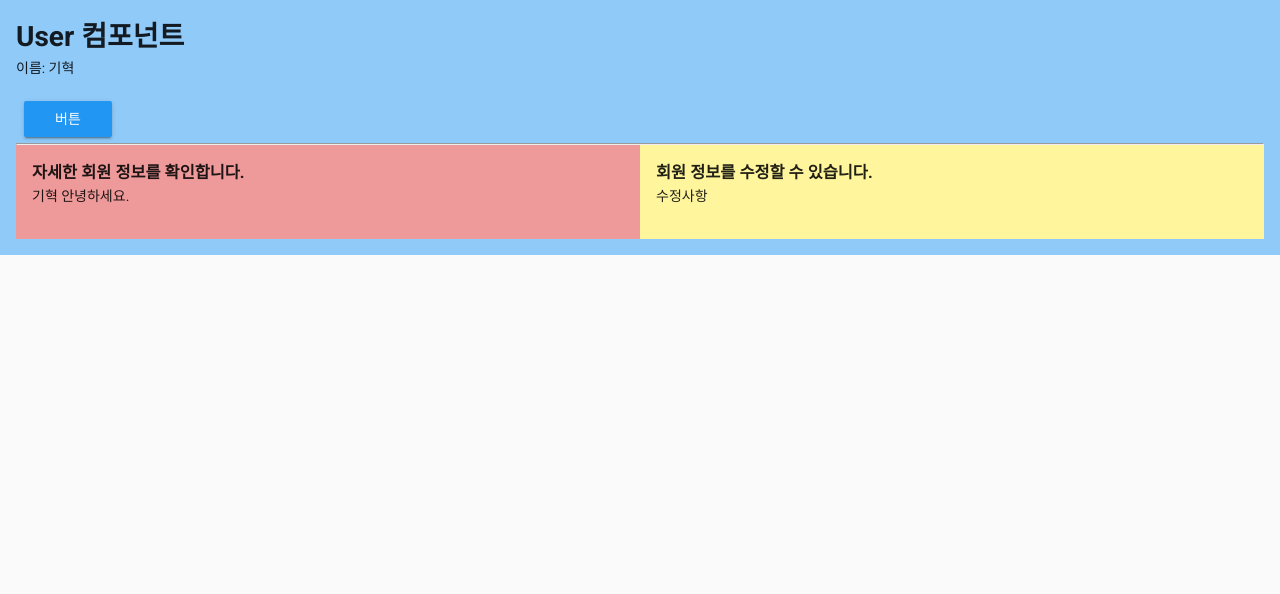
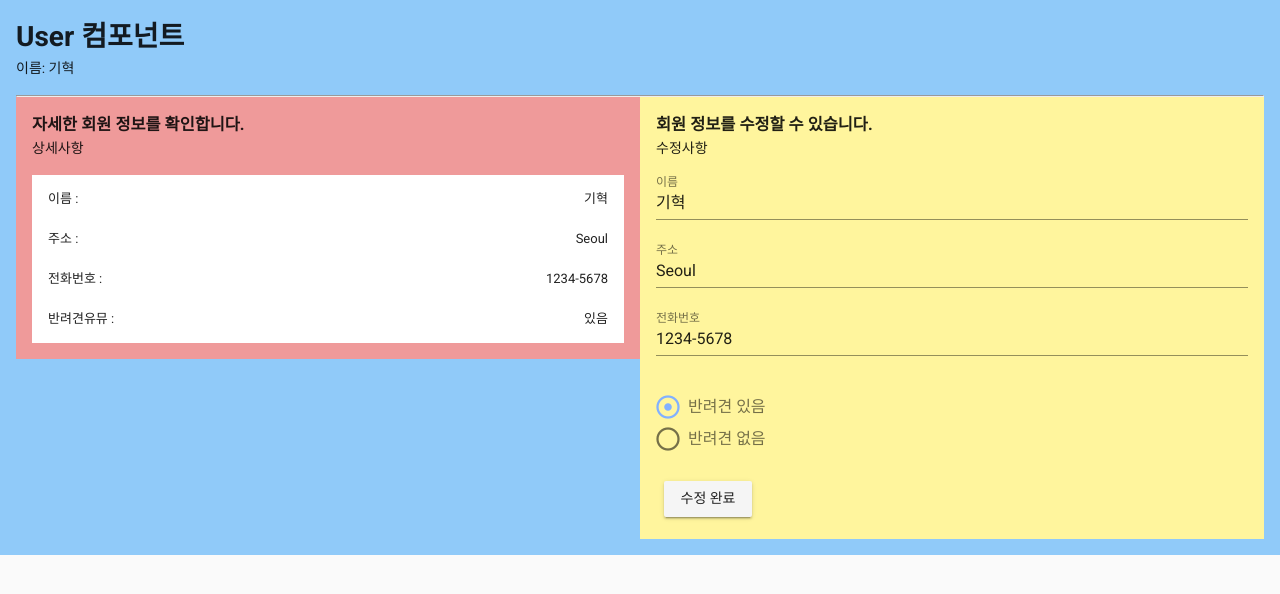
Before and after one commit to JohnsonRyu/TIL, a Vue app in the folder VueJS/practice-vue-cli/: page / in a window 1280 px wide. Shown: the top 594 px of the page. Built offline with nearby package versions, Linux system fonts and the light colour scheme.

Commit message:
ENH: $emit 사용하여, 부모 값 변경 해보기

```diff
--- a/VueJS/practice-vue-cli/src/components/User.vue
+++ b/VueJS/practice-vue-cli/src/components/User.vue
@@ -2,14 +2,24 @@
   <div class="blue lighten-3 pa-3">
     <h1>User 컴포넌트</h1>
     <p>이름: {{ name }}</p>
-    <v-btn color="info" @click="changeName">버튼</v-btn>
     <hr>
     <v-layout row wrap>
       <v-flex xs12 sm6>
-        <UserDetail :userName="name"></UserDetail>
+        <UserDetail
+          :name="name"
+          :address="address"
+          :phone="phone"
+          :hasDog="hasDog"
+        />
       </v-flex>
       <v-flex xs12 sm6>
-        <UserEdit/>
+        <UserEdit
+          :name="name"
+          :address="address"
+          :phone="phone"
+          :hasDog="hasDog"
+          @child="parent"
+        />
       </v-flex>
     </v-layout>
   </div>
@@ -26,12 +36,18 @@ export default {
   },
   data() {
     return {
-      name: "기혁"
+      name: "기혁",
+      address: "Seoul",
+      phone: "1234-5678",
+      hasDog: true
     }
   },
   methods: {
-    changeName() {
-      this.name = "류기혁";
+    parent(user) {
+      this.name = user.name;
+      this.address = user.address;
+      this.phone = user.phone;
+      this.hasDog = user.hasDog;
     }
   },
 }
--- a/VueJS/practice-vue-cli/src/components/UserDetail.vue
+++ b/VueJS/practice-vue-cli/src/components/UserDetail.vue
@@ -1,20 +1,41 @@
 <template>
   <div class="red lighten-3 pa-3">
     <h3>자세한 회원 정보를 확인합니다.</h3>
-    <p>{{ sayHello }}</p>
+    <p>상세사항</p>
+    <v-list dense>
+      <v-list-tile>
+        <v-list-tile-content>이름 : </v-list-tile-content>
+        <v-list-tile-content class ="align-end">
+          {{ name }}
+        </v-list-tile-content>
+      </v-list-tile>
+      <v-list-tile>
+        <v-list-tile-content>주소 : </v-list-tile-content>
+        <v-list-tile-content class ="align-end">
+          {{ address }}
+        </v-list-tile-content>
+      </v-list-tile>
+      <v-list-tile>
+        <v-list-tile-content>전화번호 : </v-list-tile-content>
+        <v-list-tile-content class ="align-end">
+          {{ phone }}
+        </v-list-tile-content>
+      </v-list-tile>
+      <v-list-tile>
+        <v-list-tile-content>반려견유뮤 : </v-list-tile-content>
+        <v-list-tile-content class ="align-end">
+          {{ hasDogKr }}
+        </v-list-tile-content>
+      </v-list-tile>
+    </v-list>
   </div>
 </template>
 <script>
   export default {
-    props: {
-      userName: {
-        type: String,
-        default: "LEGO"
-      }
-    },
+    props: ["name", "address", "phone", "hasDog"],
     computed: {
-      sayHello() {
-        return this.userName + " 안녕하세요."
+      hasDogKr() {
+        return this.hasDog ? "있음" : "없음";
       }
     }
   }
--- a/VueJS/practice-vue-cli/src/components/UserEdit.vue
+++ b/VueJS/practice-vue-cli/src/components/UserEdit.vue
@@ -2,8 +2,47 @@
   <div class="yellow lighten-3 pa-3">
     <h3>회원 정보를 수정할 수 있습니다.</h3>
     <p>수정사항</p>
+    <v-text-field
+      label="이름"
+      v-model="user.name"
+    />
+    <v-text-field
+      label="주소"
+      v-model="user.address"
+    />
+    <v-text-field
+      label="전화번호"
+      v-model="user.phone"
+    />
+    <v-radio-group v-model="user.hasDog">
+      <v-radio label="반려견 있음" :value="true"></v-radio>
+      <v-radio label="반려견 없음" :value="false"></v-radio>
+    </v-radio-group>
+    <v-btn @click="changeUser">수정 완료</v-btn>
   </div>
 </template>
 
 <script>
+  export default {
+    props: ["name", "address", "phone", "hasDog"],
+    data() {
+      return {
+        user: {
+
+        }
+      }
+    },
+    created() {
+      this.user.name = this.name;
+      this.user.address = this.address;
+      this.user.phone = this.phone;
+      this.user.hasDog = this.hasDog;
+    },
+    methods: {
+      changeUser() {
+        this.$emit('child', this.user);
+      }
+    },
+
+  }
 </script>
```
